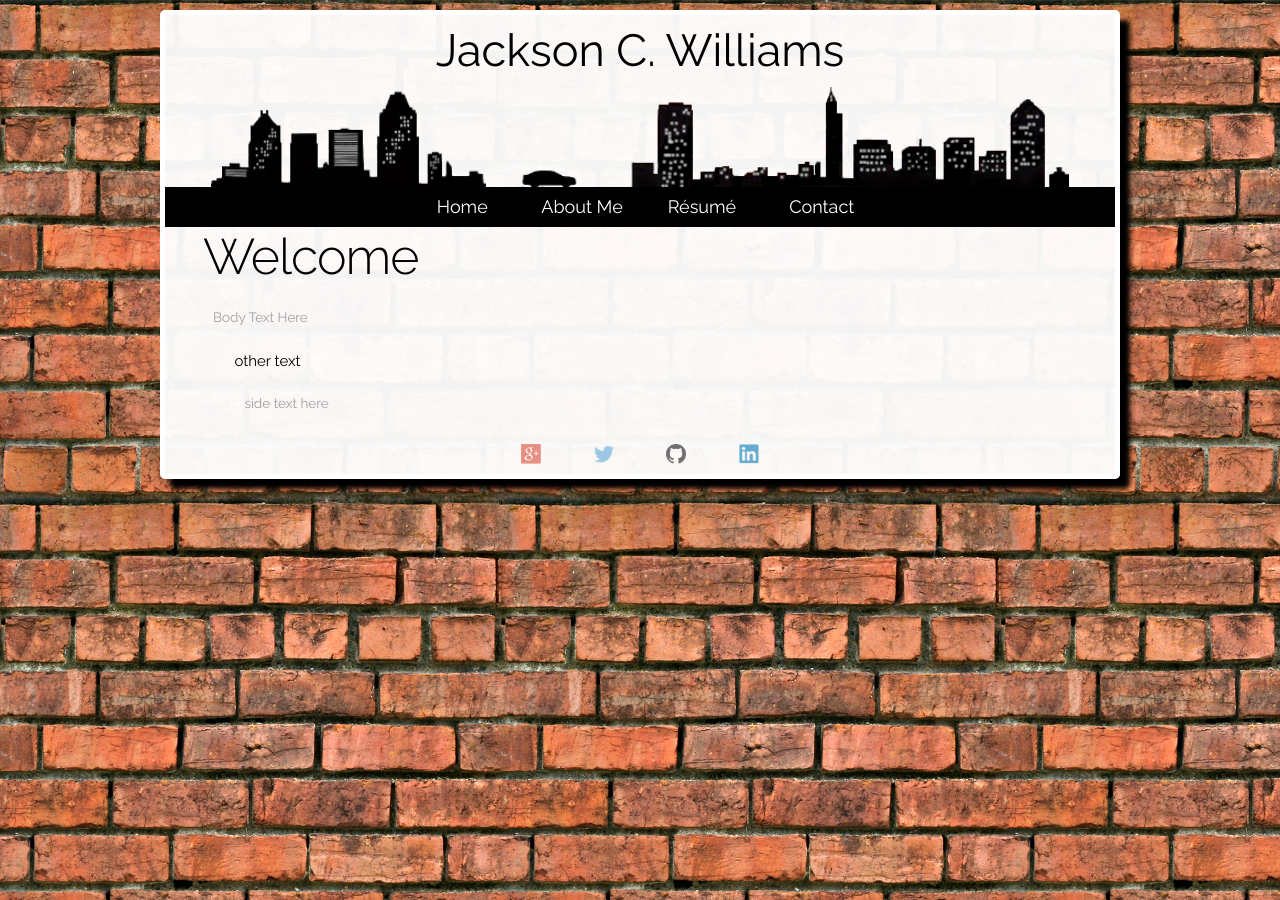
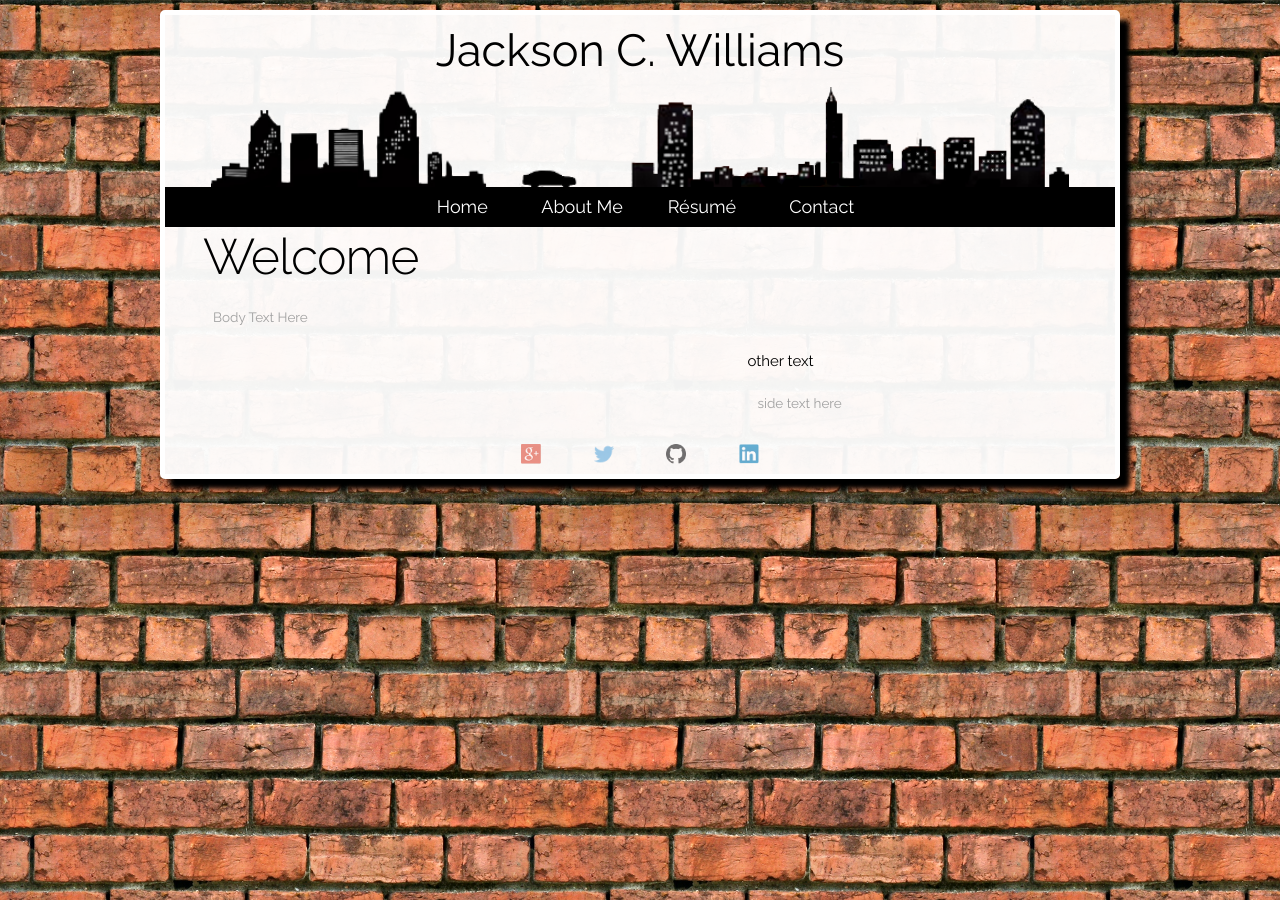
Before and after one commit to jacksoncwilliams/jackson-erin, a Jekyll site: the page built from fleektryout.html, in a window 1280 px wide. Built offline with Jekyll 4.4.1, drawn with Linux system fonts in a browser that asks for light colours.

Commit message:
Update fleektryout.html

```diff
--- a/fleektryout.html
+++ b/fleektryout.html
@@ -7,7 +7,7 @@ title: Jackson Williams
 <div id="content" class="ten columns">
 <h1>Welcome</h1>
       <p>Body Text Here</p>
-<div class="four columns"
+<div class="four columns offset-by-eight"
 <h2> other text
       <p> side text here </p>
 
```
